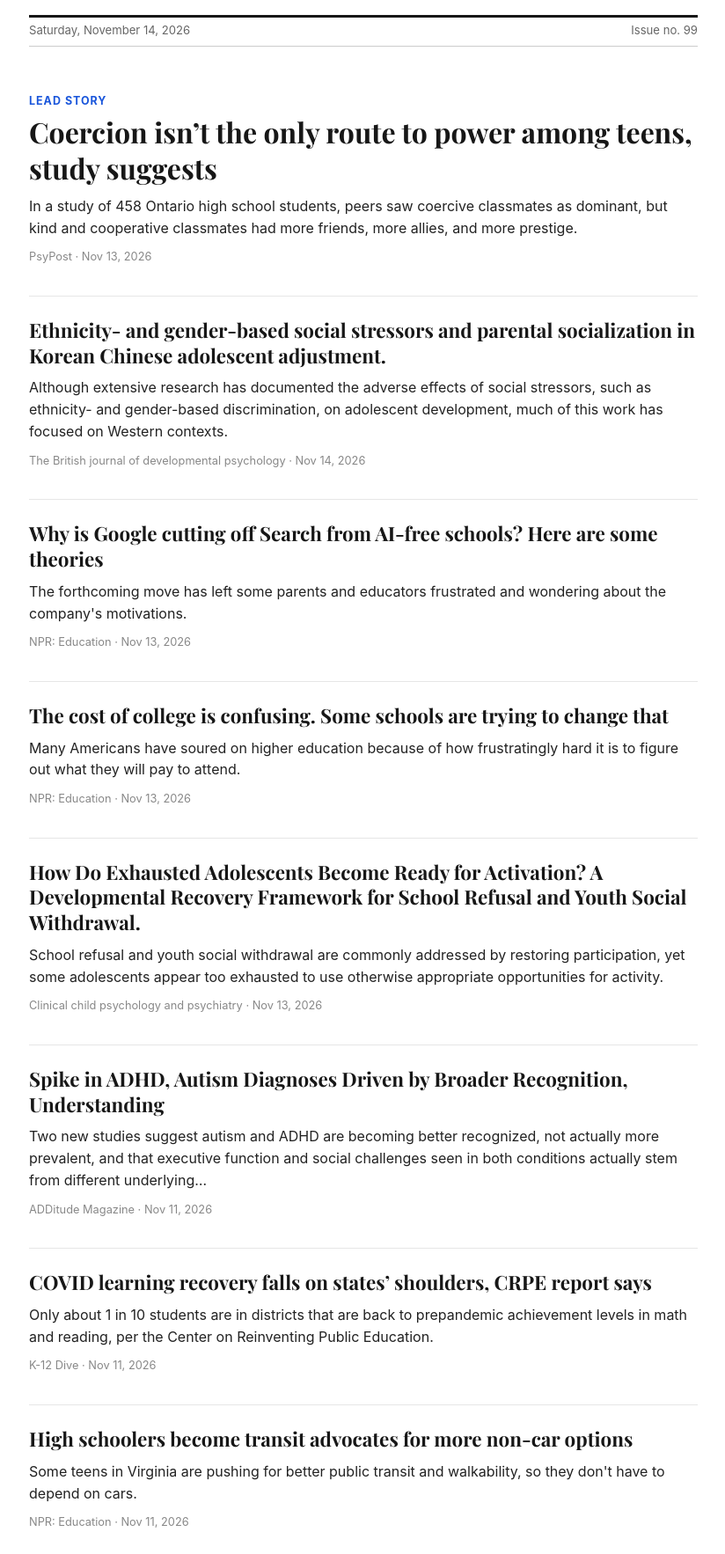
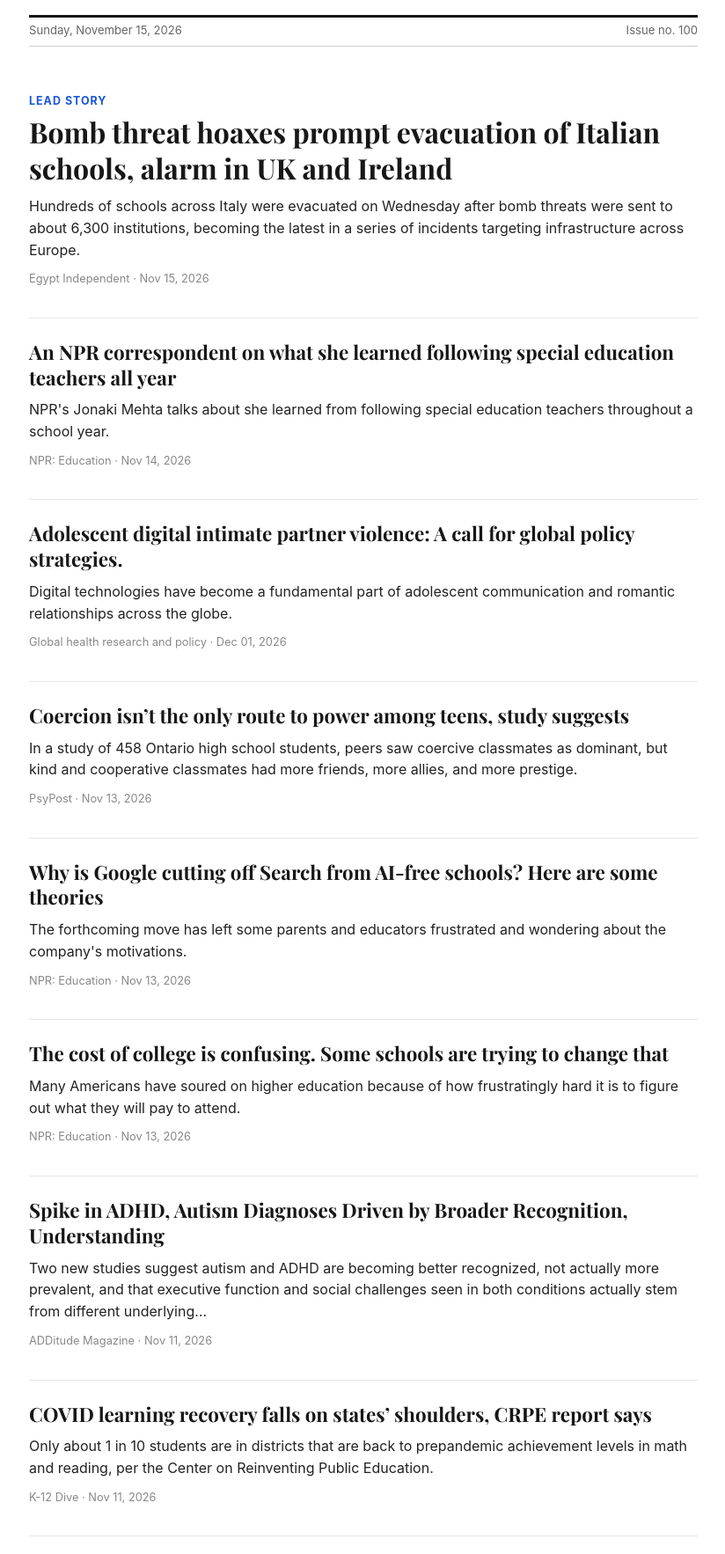
Before and after one commit to magdyelbieh42-jpg/daily-digest, a plain HTML site: page docs/index.html in a window 1280 px wide. Shown: the part 121-1887 px from the top of the page at 88% size, without its empty margins (227-1051 px from the left). Drawn offline with nearby package versions, Linux system fonts and the light colour scheme.

Commit message:
Update daily digest

```diff
--- a/docs/index.html
+++ b/docs/index.html
@@ -1,6 +1,6 @@
 <!DOCTYPE html><html lang='en'><head><meta charset='utf-8'>
 <meta name='viewport' content='width=device-width, initial-scale=1'>
-<title>The Behavioral Brief — November 14, 2026</title>
+<title>The Behavioral Brief — November 15, 2026</title>
 <link rel='preconnect' href='https://fonts.googleapis.com'>
 <link rel='preconnect' href='https://fonts.gstatic.com' crossorigin>
 <link href='https://fonts.googleapis.com/css2?family=Playfair+Display:wght@700;900&display=swap' rel='stylesheet'>
@@ -36,26 +36,26 @@
 <p class='tagline'>Adolescent psychology · behavioral therapy · education · Egypt &amp; global</p>
 </div>
 <hr class='rule-thick'>
-<div class='meta-line'><span>Saturday, November 14, 2026</span><span>Issue no. 99</span></div>
+<div class='meta-line'><span>Sunday, November 15, 2026</span><span>Issue no. 100</span></div>
 <div class='story lead'>
 <p class='label'>Lead story</p>
+<h2><a href='https://www.egyptindependent.com/bomb-threat-hoaxes-prompt-evacuation-of-italian-schools-alarm-in-uk-and-ireland/' target='_blank' rel='noopener'>Bomb threat hoaxes prompt evacuation of Italian schools, alarm in UK and Ireland</a></h2><p class='dek'>Hundreds of schools across Italy were evacuated on Wednesday after bomb threats were sent to about 6,300 institutions, becoming the latest in a series of incidents targeting infrastructure across Europe.</p><p class='source'>Egypt Independent · Nov 15, 2026</p></div>
+<div class='story'>
+<h2><a href='https://www.npr.org/2026/11/14/nx-s1-6035713/an-npr-correspondent-on-what-she-learned-following-special-education-teachers-all-year' target='_blank' rel='noopener'>An NPR correspondent on what she learned following special education teachers all year</a></h2><p class='dek'>NPR&#x27;s Jonaki Mehta talks about she learned from following special education teachers throughout a school year.</p><p class='source'>NPR: Education · Nov 14, 2026</p></div>
+<div class='story'>
+<h2><a href='https://pubmed.ncbi.nlm.nih.gov/43034569/' target='_blank' rel='noopener'>Adolescent digital intimate partner violence: A call for global policy strategies.</a></h2><p class='dek'>Digital technologies have become a fundamental part of adolescent communication and romantic relationships across the globe.</p><p class='source'>Global health research and policy · Dec 01, 2026</p></div>
+<div class='story'>
 <h2><a href='https://www.psypost.org/coercion-isnt-the-only-route-to-power-among-teens-study-suggests/' target='_blank' rel='noopener'>Coercion isn’t the only route to power among teens, study suggests</a></h2><p class='dek'>In a study of 458 Ontario high school students, peers saw coercive classmates as dominant, but kind and cooperative classmates had more friends, more allies, and more prestige.</p><p class='source'>PsyPost · Nov 13, 2026</p></div>
-<div class='story'>
-<h2><a href='https://pubmed.ncbi.nlm.nih.gov/43031560/' target='_blank' rel='noopener'>Ethnicity- and gender-based social stressors and parental socialization in Korean Chinese adolescent adjustment.</a></h2><p class='dek'>Although extensive research has documented the adverse effects of social stressors, such as ethnicity- and gender-based discrimination, on adolescent development, much of this work has focused on Western contexts.</p><p class='source'>The British journal of developmental psychology · Nov 14, 2026</p></div>
 <div class='story'>
 <h2><a href='https://www.npr.org/2026/11/13/nx-s1-6029408/google-ai-search-schools' target='_blank' rel='noopener'>Why is Google cutting off Search from AI-free schools? Here are some theories</a></h2><p class='dek'>The forthcoming move has left some parents and educators frustrated and wondering about the company&#x27;s motivations.</p><p class='source'>NPR: Education · Nov 13, 2026</p></div>
 <div class='story'>
 <h2><a href='https://www.npr.org/2026/11/13/nx-s1-6023392/real-college-costs-confusing' target='_blank' rel='noopener'>The cost of college is confusing. Some schools are trying to change that</a></h2><p class='dek'>Many Americans have soured on higher education because of how frustratingly hard it is to figure out what they will pay to attend.</p><p class='source'>NPR: Education · Nov 13, 2026</p></div>
 <div class='story'>
-<h2><a href='https://pubmed.ncbi.nlm.nih.gov/43031400/' target='_blank' rel='noopener'>How Do Exhausted Adolescents Become Ready for Activation? A Developmental Recovery Framework for School Refusal and Youth Social Withdrawal.</a></h2><p class='dek'>School refusal and youth social withdrawal are commonly addressed by restoring participation, yet some adolescents appear too exhausted to use otherwise appropriate opportunities for activity.</p><p class='source'>Clinical child psychology and psychiatry · Nov 13, 2026</p></div>
-<div class='story'>
 <h2><a href='https://www.additudemag.com/adhd-autism-overlapping-symptoms-diagnosis/' target='_blank' rel='noopener'>Spike in ADHD, Autism Diagnoses Driven by Broader Recognition, Understanding</a></h2><p class='dek'>Two new studies suggest autism and ADHD are becoming better recognized, not actually more prevalent, and that executive function and social challenges seen in both conditions actually stem from different underlying…</p><p class='source'>ADDitude Magazine · Nov 11, 2026</p></div>
 <div class='story'>
 <h2><a href='https://www.k12dive.com/news/states-need-to-make-up-for-failed-covid-learning-recovery-CRPE-report/874436/' target='_blank' rel='noopener'>COVID learning recovery falls on states’ shoulders, CRPE report says</a></h2><p class='dek'>Only about 1 in 10 students are in districts that are back to prepandemic achievement levels in math and reading, per the Center on Reinventing Public Education.</p><p class='source'>K-12 Dive · Nov 11, 2026</p></div>
 <div class='story'>
-<h2><a href='https://www.npr.org/2026/11/11/nx-s1-6032761/high-schoolers-become-transit-advocates-for-more-non-car-options' target='_blank' rel='noopener'>High schoolers become transit advocates for more non-car options</a></h2><p class='dek'>Some teens in Virginia are pushing for better public transit and walkability, so they don&#x27;t have to depend on cars.</p><p class='source'>NPR: Education · Nov 11, 2026</p></div>
+<h2><a href='https://www.sciencedaily.com/releases/2026/11/261113231624.htm' target='_blank' rel='noopener'>Scientists find a simple daily routine linked to less pain and depression</a></h2><p class='dek'>A simple change to your daily routine could make a surprising difference in how you feel, both physically and mentally.</p><p class='source'>ScienceDaily: Child Development · Nov 14, 2026</p></div>
 <div class='story'>
 <h2><a href='https://childmind.org/blog/new-research-for-stronger-standards-when-using-large-language-models-for-psychological-assessment/' target='_blank' rel='noopener'>New Research Calls for Stronger Standards When Using Large Language Models and Other AI Tools for Psychological Assessment</a></h2><p class='dek'>Read about the new research on AI for psychological assessment and the framework for validating its effectiveness in mental health.</p><p class='source'>Child Mind Institute · Nov 13, 2026</p></div>
-<div class='story'>
-<h2><a href='https://neurosciencenews.com/crispr-genetics-autism-32415/' target='_blank' rel='noopener'>CRISPR Enhancer Editing Rescues Autism Brain Organoids</a></h2><p class='dek'>Rather than cutting DNA, scientists used precision CRISPR activation aimed at natural gene &quot;dials&quot; to boost healthy copies of CHD8 and SCN2A in human brain organoids, restoring normal tissue growth and neuronal firing…</p><p class='source'>Neuroscience News · Nov 13, 2026</p></div>
 </body></html>
```
